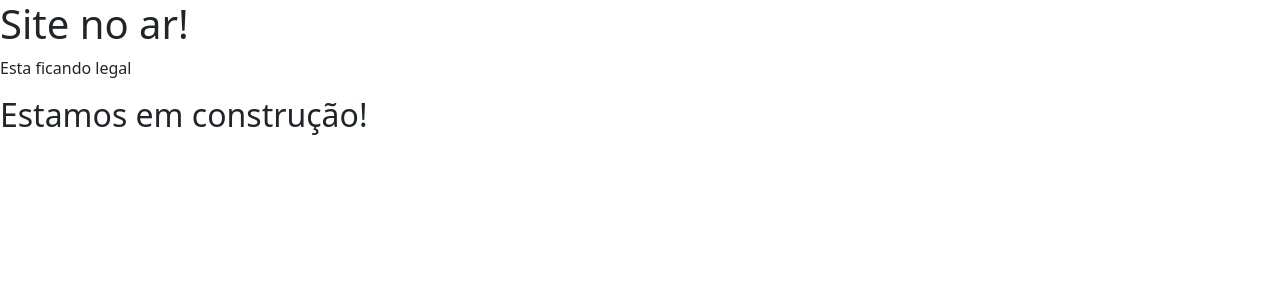
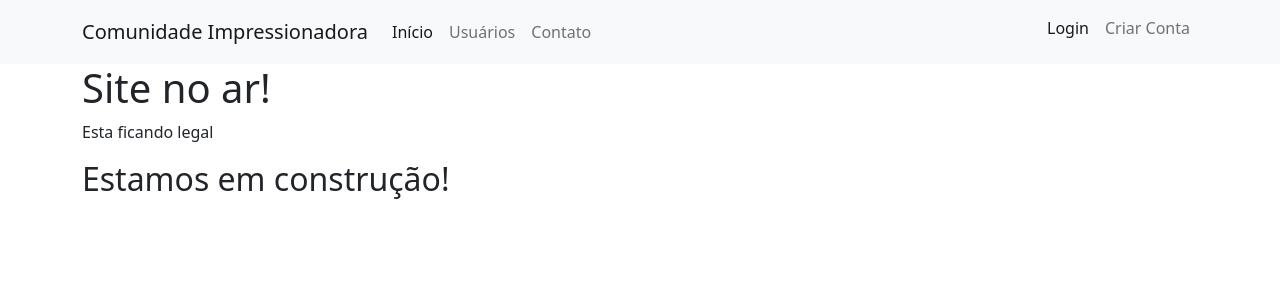
Before and after one commit to Luciero/Sites-treino, a Flask app: page / in a window 1280 px wide. Shown: the top 300 px of the page. Run offline with Flask 3, Linux system fonts and the light colour scheme.

Commit message:
adicionei uma navbar

```diff
--- a/templates/base.html
+++ b/templates/base.html
@@ -11,6 +11,8 @@
 </head>
 <body>
 
+    {% include 'navbar.html' %}
+
     {% block body %}
     {% endblock %}
 
--- a/templates/home.html
+++ b/templates/home.html
@@ -2,7 +2,7 @@
 
 
 {% block body%}
-        <div>
+        <div class="container">
             <h1>Site no ar!</h1><p>Esta ficando legal</p>
             <h2>Estamos em construção!</h2>
         </div>
--- /dev/null
+++ b/templates/navbar.html
@@ -0,0 +1,26 @@
+<nav class="navbar navbar-expand-lg navbar-light bg-light">
+  <div class="container-fluid container">
+    <a class="navbar-brand" href="/">Comunidade Impressionadora</a>
+    <div class="collapse navbar-collapse" id="navbarSupportedContent">
+      <ul class="navbar-nav me-auto mb-2 mb-lg-0">
+        <li class="nav-item">
+          <a class="nav-link {% if request.path == '/' %} active {% endif %}" aria-current="page" href="/">Início</a>
+        </li>
+        <li class="nav-item">
+          <a class="nav-link {% if request.path.startswith('/usuarios') %} active {% endif %}" href="/usuarios">Usuários</a>
+        </li>
+          <li class="nav-item">
+          <a class="nav-link {% if request.path.startswith('/contato') %} active {% endif %}" href="/contato">Contato</a>
+        </li>
+      </ul>
+      <ul class="d-flex navbar-nav mb-2">
+          <li class="nav-item">
+            <a class="nav-link active" aria-current="page" href="#">Login</a>
+        </li>
+          <li class="nav-item">
+            <a class="nav-link" href="#">Criar Conta</a>
+        </li>
+      </ul>
+    </div>
+  </div>
+</nav>
```
